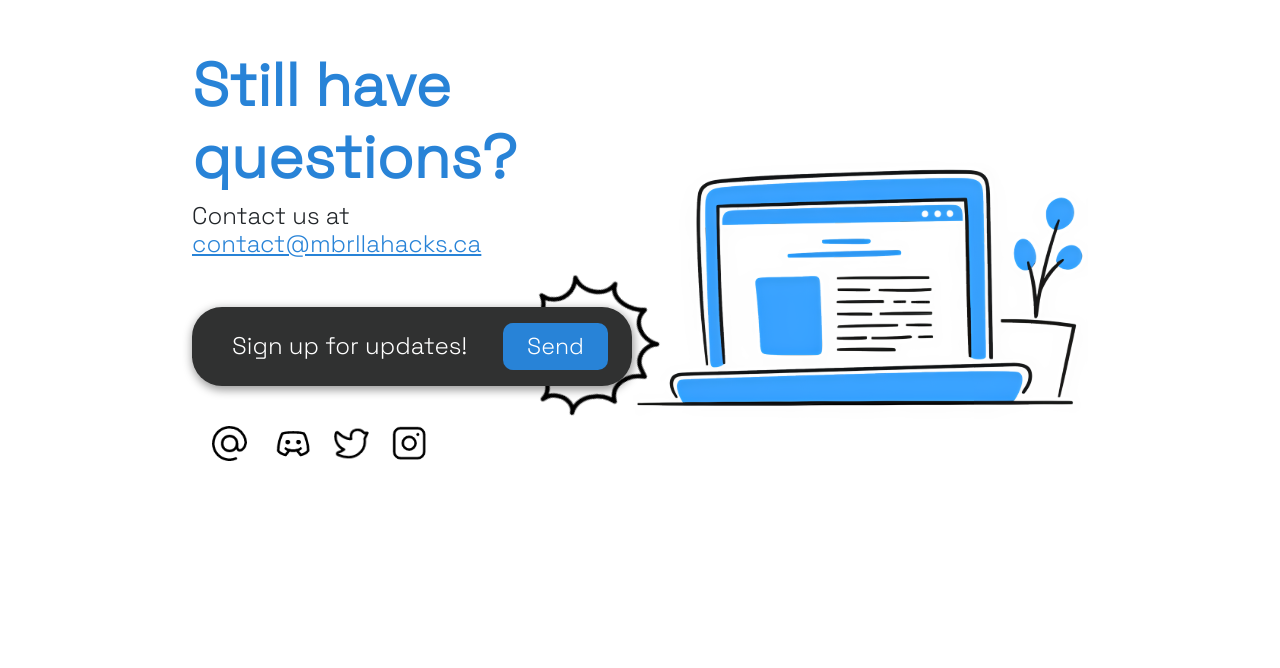
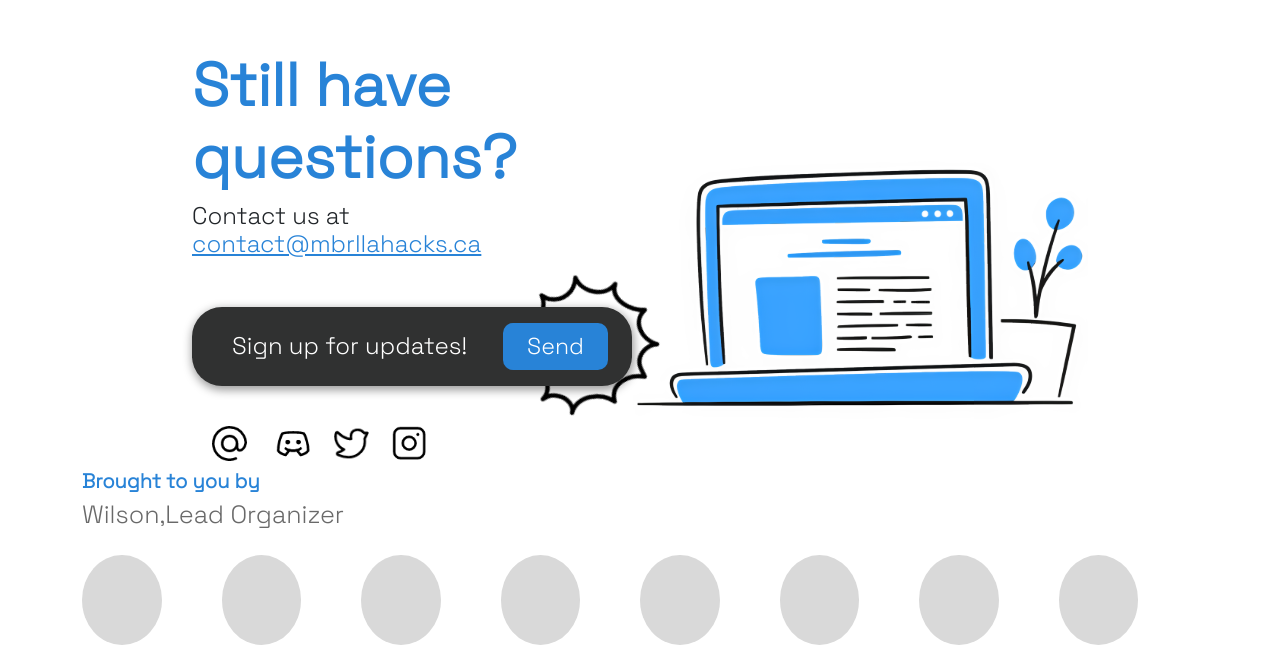
Before and after one commit to MbrllaHacks/Website, a React (Create React App) app: page / in a window 1280 px wide. Shown: the part 2691-3359 px from the top of the page. Before the commit the page ends 3187 px from the top, so only its background shows below. Built offline with nearby package versions, Linux system fonts and the light colour scheme; a web font is replaced by a local one.

Commit message:
Added the Teams Section

```diff
--- a/src/App.js
+++ b/src/App.js
@@ -6,6 +6,7 @@ import Home from './components/Home/home';
 import About from './components/About/about.js';
 import Sponsors from './components/Sponsors/sponsors';
 import Contact from "./components/Contact/contact";
+import Teams from './components/Teams/Teams';
 
 
 function App() {
@@ -16,6 +17,7 @@ function App() {
       <About/>
       <Sponsors/>
       <Contact />
+      <Teams/>
     </div>
   );
 }
--- a/src/components/Home/home.css
+++ b/src/components/Home/home.css
@@ -42,6 +42,7 @@
 }
 
 .home-header {
+
   padding-top: 50px !important;
 }
 
--- /dev/null
+++ b/src/components/Teams/Teams.js
@@ -0,0 +1,31 @@
+import React from 'react'
+import teamscss from './teams.module.css'
+import {Container} from "react-bootstrap"
+
+function teams() {
+  return (
+    <Container>
+    <div className={teamscss.main}>
+        <div className={teamscss.top}>
+            <b>Brought to you by</b>
+        </div>
+        <div className={teamscss.middle}>
+            Wilson,Lead Organizer
+        </div>
+        <div className={teamscss.bottom}>
+            <div className={teamscss.circles}></div>
+            <div className={teamscss.circles}></div>
+            <div className={teamscss.circles}></div>
+            <div className={teamscss.circles}></div>
+            <div className={teamscss.circles}></div>
+            <div className={teamscss.circles}></div>
+            <div className={teamscss.circles}></div>
+            <div className={teamscss.circles}></div>
+        </div>
+    </div>
+    </Container>
+
+  )
+}
+
+export default teams
--- /dev/null
+++ b/src/components/Teams/teams.module.css
@@ -0,0 +1,58 @@
+.top{
+    color: #2883D7;
+    font-size: 20px;
+}
+
+.middle{
+    font-size: 25px;
+    color: rgba(0, 0, 0, 0.59);
+}
+
+.bottom{
+    display: flex;
+    justify-content: center;
+    margin-top: 2%;
+    margin-bottom: 2%;
+}
+
+.circles{
+    width: 90px;
+    height: 90px;
+    border-radius: 50%;
+    display: flex;
+    margin-right: 60px;
+    background-color: #D9D9D9;
+    position: relative;
+}
+
+.circles:hover::before{
+    content: '';
+    position: absolute;
+    border: 2px solid black;
+    background-color: white;
+    width: 100%;
+    height: 55%;
+    top: -30px;
+    z-index: 1;
+    border-radius: 50% 50% 0 0 / 100% 100% 0 0;
+}
+
+
+.circles:hover{
+    border: 2px solid #2883D7;
+}
+
+.circles:hover::after{
+    content: '';
+    border: 3px solid black;
+    border-top: 0px;
+    border-left: 0px;
+    position: absolute;
+    width: 30px;
+    height: 30px;
+    bottom: -20px;
+    right: 50%;
+    border-bottom-right-radius: 60%;
+    border-bottom-left-radius: 60%;
+
+}
```
Also changed, not shown: 1 other file (tests, documents, lock files or other folders).
